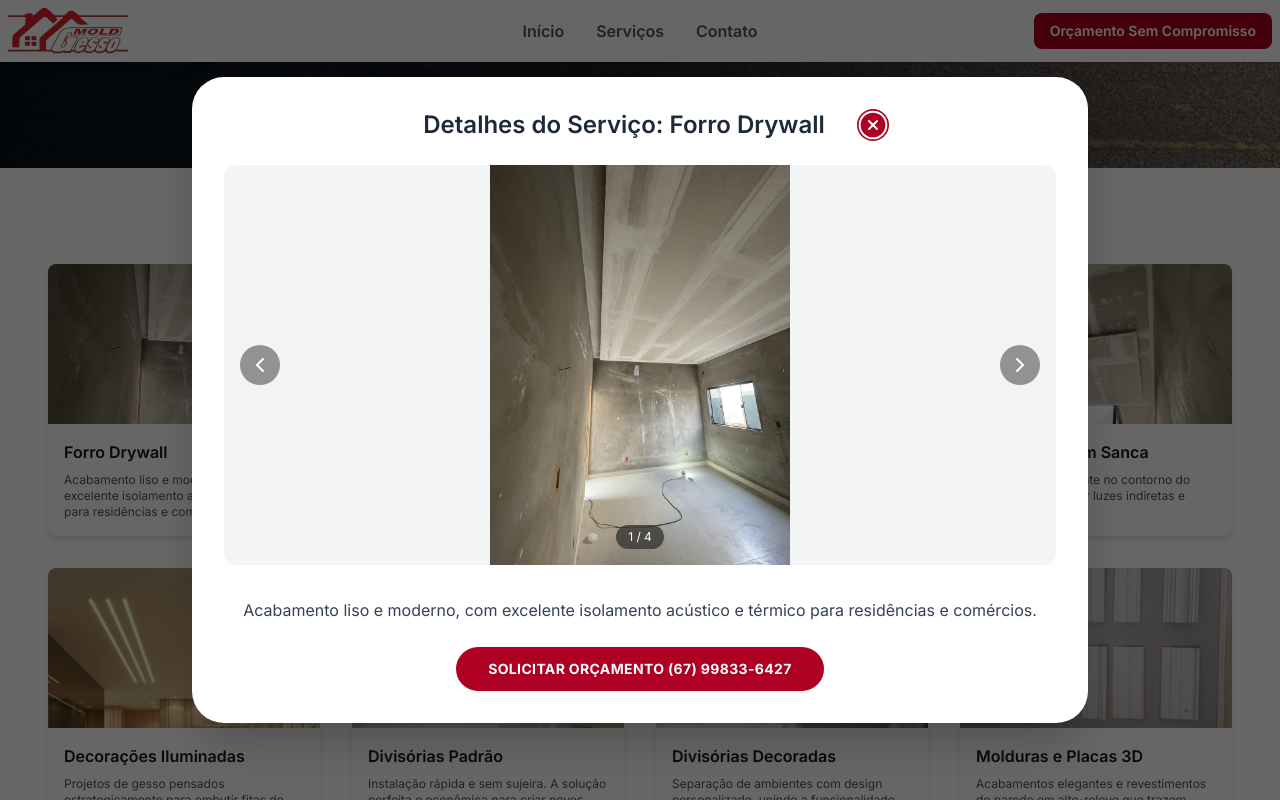
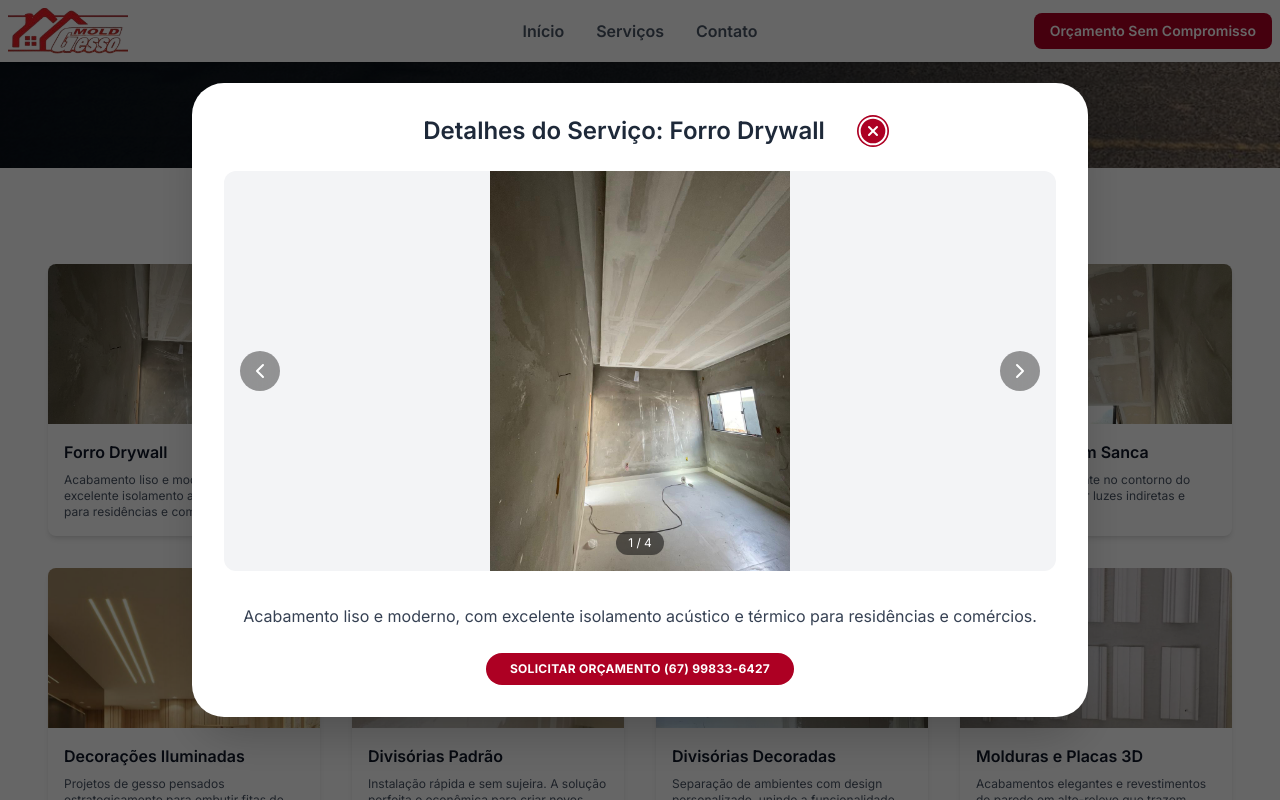
Before and after one commit to gessomold/gessomold-frontend, a React (Vite) app: page / in a window 1280 px wide. Both pictures are taken after a click on the element 184 px from the left and 1094 px from the top of the page. Shown: the part 694-1494 px from the top of the page. Built offline with nearby package versions, Linux system fonts and the light colour scheme.

Commit message:
Fix: Centralizando o texto do botão do modal

```diff
--- a/src/ components/modal/ModalServico.tsx
+++ b/src/ components/modal/ModalServico.tsx
@@ -115,7 +115,14 @@ export default function ModalServico({
 
           <a
             href="https://api.whatsapp.com/send?phone=5567998336427"
-            className="bg-primary w-full sm:w-auto hover:bg-red-800 cursor-pointer text-white font-bold py-3 px-6 sm:px-8 rounded-full text-xs sm:text-sm uppercase tracking-wide transition-colors"
+            target="_blank"
+            rel="noopener noreferrer"
+            className="bg-primary hover:bg-red-800 cursor-pointer text-white font-bold rounded-full
+             flex items-center justify-center text-center
+             w-full sm:w-auto
+             py-2 px-4 sm:px-6
+             text-[10px] sm:text-xs
+             uppercase tracking-wide transition-colors"
           >
             Solicitar Orçamento (67) 99833-6427
           </a>
```
